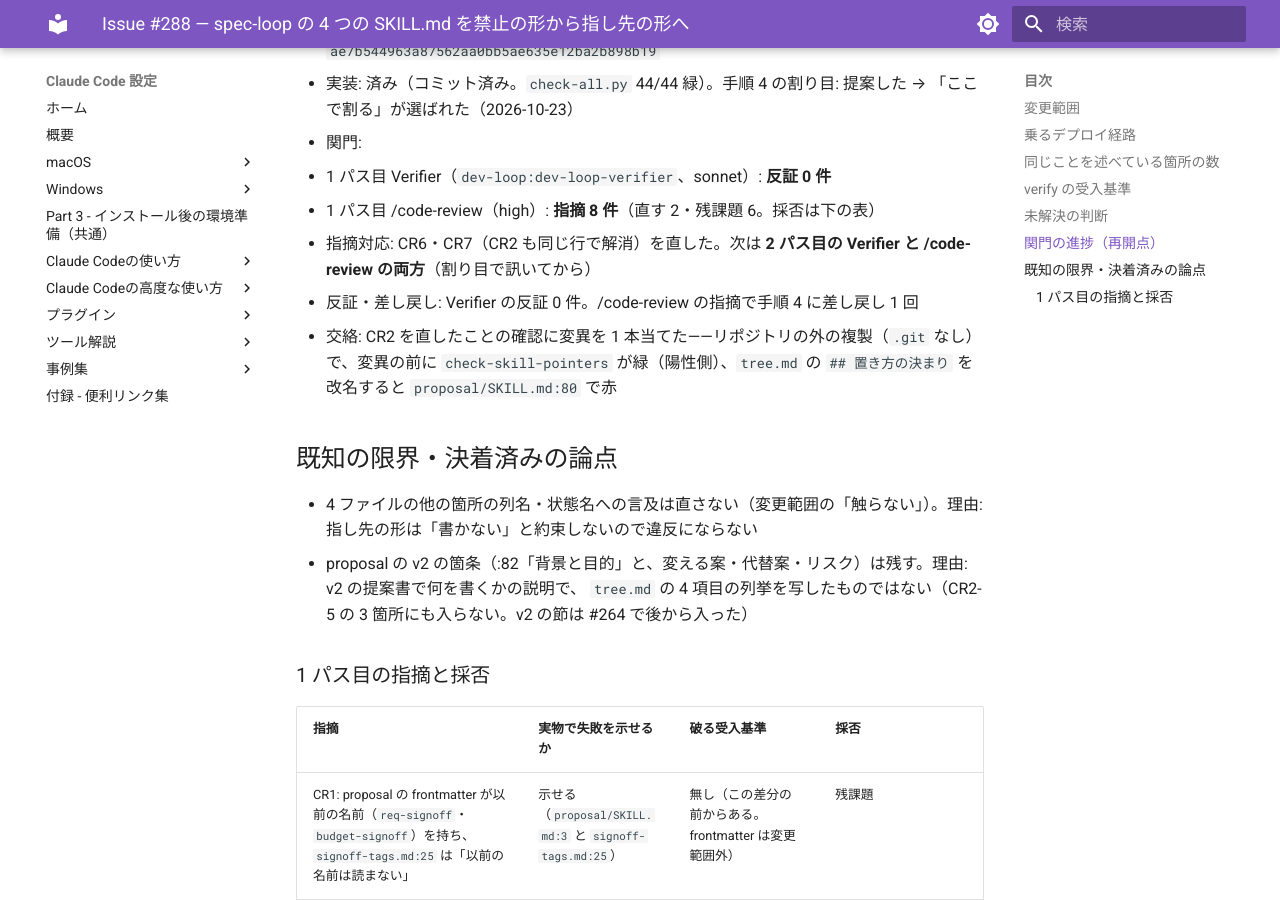
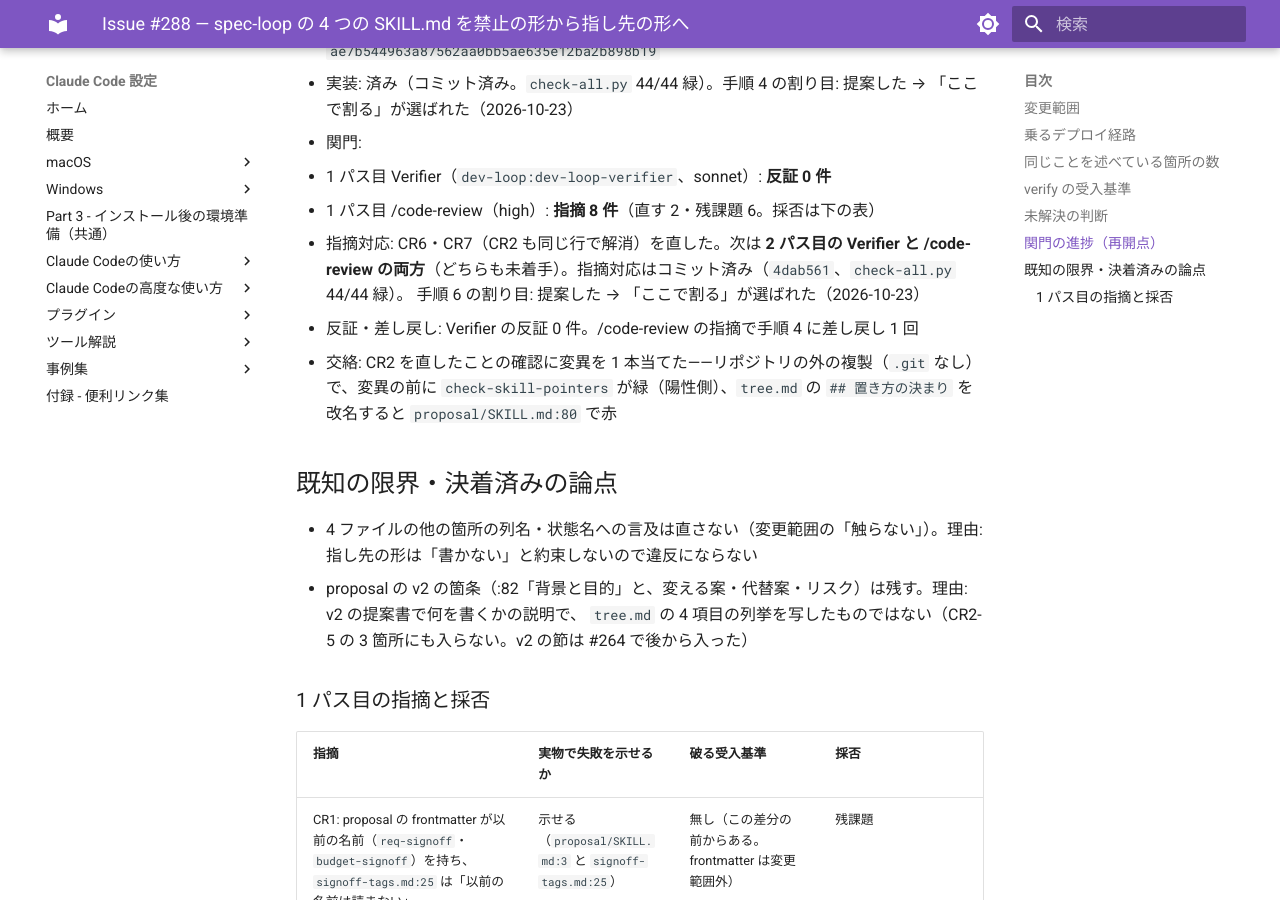
Before and after one commit to hdknr/claude-code-setup, an MkDocs documentation site: the page built from docs/plans/issue-288.md, in a window 1280 px wide and 900 px high, scrolled down 2766 px. Built offline with MkDocs 1.6.1 and Material for MkDocs 9.7.7, drawn with Linux system fonts in a browser that asks for light colours.

Commit message:
docs(plans): #288 の再開点を記録（2 パス目の前の割り目で割る）
Co-Authored-By: Claude Opus 5.5 <noreply@anthropic.com>

```diff
--- a/docs/plans/issue-288.md
+++ b/docs/plans/issue-288.md
@@ -80,7 +80,8 @@
 - 関門:
   - 1 パス目 Verifier（`dev-loop:dev-loop-verifier`、sonnet）: **反証 0 件**
   - 1 パス目 /code-review（high）: **指摘 8 件**（直す 2・残課題 6。採否は下の表）
-  - 指摘対応: CR6・CR7（CR2 も同じ行で解消）を直した。次は **2 パス目の Verifier と /code-review の両方**（割り目で訊いてから）
+  - 指摘対応: CR6・CR7（CR2 も同じ行で解消）を直した。次は **2 パス目の Verifier と /code-review の両方**（どちらも未着手）。指摘対応はコミット済み（`4dab561`、`check-all.py` 44/44 緑）。
+    手順 6 の割り目: 提案した → 「ここで割る」が選ばれた（2026-10-23）
 - 反証・差し戻し: Verifier の反証 0 件。/code-review の指摘で手順 4 に差し戻し 1 回
 - 交絡: CR2 を直したことの確認に変異を 1 本当てた——リポジトリの外の複製（`.git` なし）で、変異の前に
   `check-skill-pointers` が緑（陽性側）、`tree.md` の `## 置き方の決まり` を改名すると `proposal/SKILL.md:80` で赤
```
